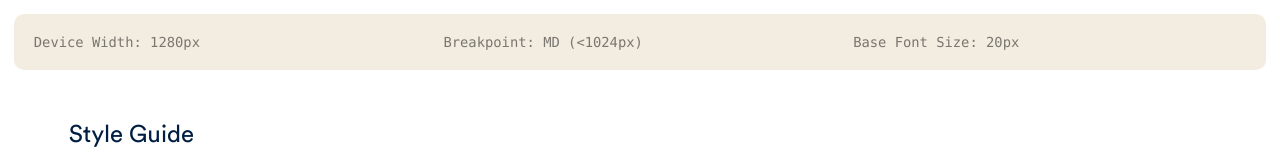
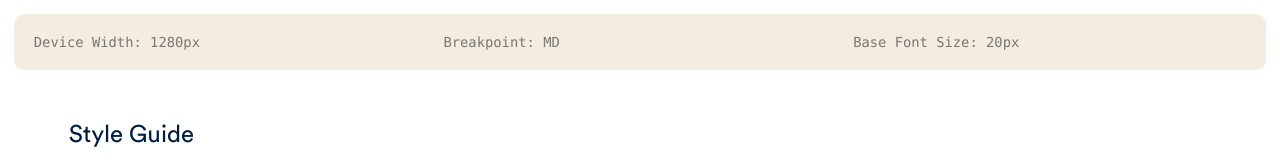
Before and after one commit to thisdesign/psd-reskin-toolkit, a Next.js app: page /size in a window 1280 px wide. Shown: the top 160 px of the page. Built offline with nearby package versions, Linux system fonts and the light colour scheme.

Commit message:
remove size from top bar

```diff
--- a/src/components/SizeBar/SizeBar.tsx
+++ b/src/components/SizeBar/SizeBar.tsx
@@ -35,9 +35,7 @@ const SizeBar = () => {
   return (
     <S.Outline>
       <div>Device Width: {size}px</div>
-      <div>
-        Breakpoint: {breakpoint.toUpperCase()} (&lt;{SIZES[breakpoint]}px)
-      </div>
+      <div>Breakpoint: {breakpoint.toUpperCase()}</div>
       <div>Base Font Size: {FONT_SIZES[breakpoint]}px</div>
     </S.Outline>
   );
```
